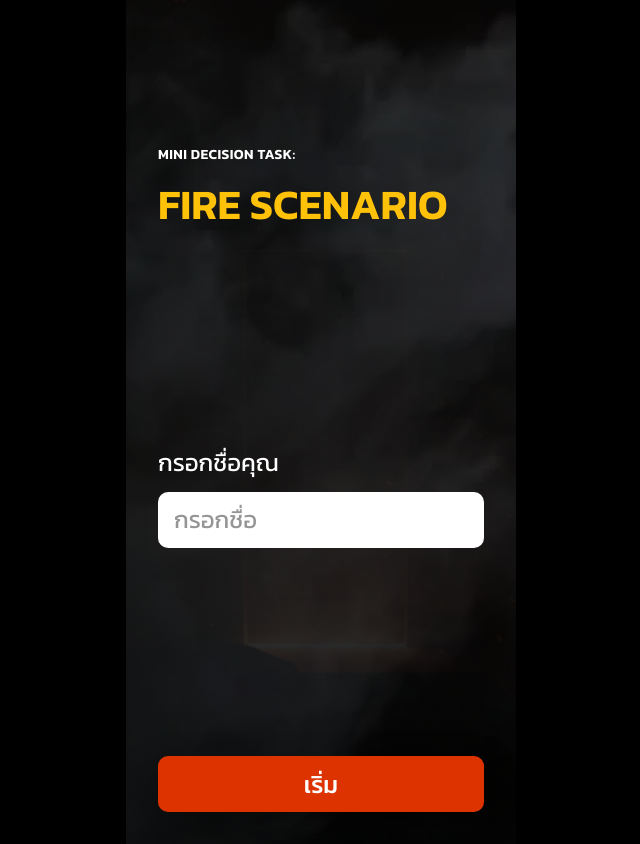
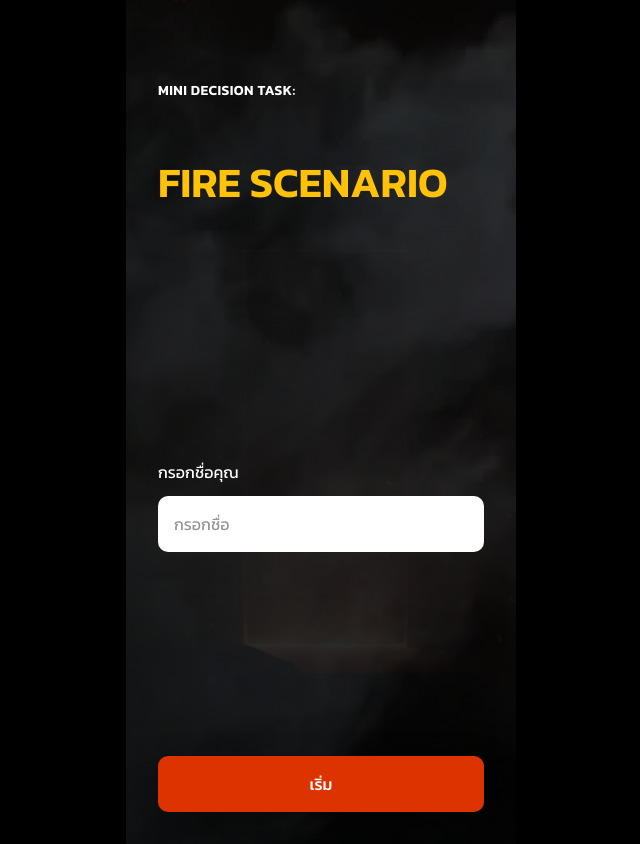
Before and after one commit to PINXCHAYA/fire-scenario-app, a website: page public/index.html in a window 1280 px wide. Shown: the whole page, without its empty margins (319-959 px from the left). Drawn offline with Linux system fonts and the light colour scheme.

Commit message:
Update styles.css

```diff
--- a/public/styles.css
+++ b/public/styles.css
@@ -107,7 +107,7 @@ button, input { font: inherit; }
   flex: 1;
   display: flex;
   flex-direction: column;
-  padding: 96px 32px 32px;
+  padding: 32px 32px 32px;
 }
 
 .page-inner-centered {
@@ -134,27 +134,18 @@ button, input { font: inherit; }
   text-transform: uppercase;
 }
 
+/* ===== HEADING ===== */
 h1, h2, h3, .rank-title {
-  margin: 0;
   font-family: "Kanit", Arial, sans-serif;
-  font-style: normal;
+  font-size: 42px;
+  font-weight: 600;
   line-height: normal;
   text-transform: uppercase;
+  color: var(--yellow);
 }
 
-h1, h2 {
-  color: var(--yellow);
-  font-size: 42px;
-  font-weight: 600;
-}
-
-h3 {
-  color: var(--yellow);
-  font-size: 42px;
-  font-weight: 600;
-  margin-bottom: 18px;
-}
-
+/* ===== BODY / SUBTITLE ===== */
+.body-text,
 .label,
 .narrative-block p,
 .rule-box p,
@@ -163,23 +154,22 @@ h3 {
 .score-box div,
 .result-description,
 .result-note,
-.rank-title,
 .primary-btn,
 .ghost-btn,
 .choice-btn,
 .text-input {
   font-family: "Kanit", Arial, sans-serif;
-  font-size: 24px;
-  font-style: normal;
+  font-size: 16px;
   font-weight: 400;
   line-height: normal;
   text-transform: uppercase;
+  color: var(--white);
 }
 
-.highlight-strong {
+/* ===== HIGHLIGHT ===== */
+.highlight {
   font-family: "Kanit", Arial, sans-serif;
   font-size: 24px;
-  font-style: normal;
   font-weight: 700;
   line-height: 29.25px;
   color: var(--yellow);
```
